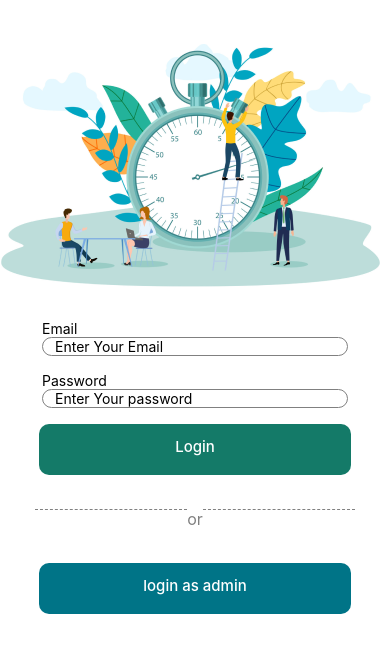
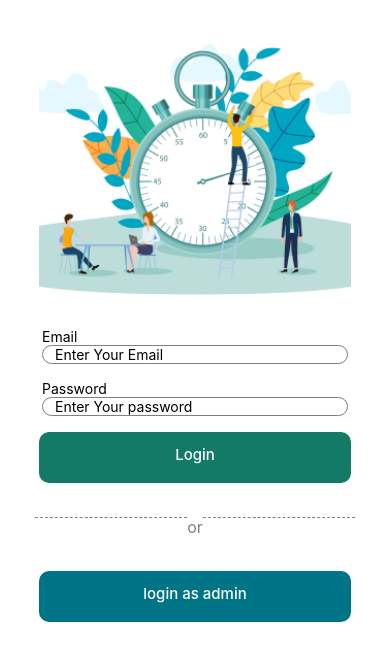
Before and after one commit to OXAYR/Clockin-Amt-Native, a React Native app: screen / in a window 390 px wide. Shown: the top 660 px of the page. Built offline with nearby package versions, Linux system fonts and the light colour scheme.

Commit message:
made tge login image

```diff
--- a/src/Screens/LoginScreen/Index.js
+++ b/src/Screens/LoginScreen/Index.js
@@ -8,10 +8,12 @@ import CustomText from '../../Components/CustomText';
 const Login = () => {
   return (
     <SafeAreaView style={style.loginWrapper}>
-      <Image
-        style={style.loginImage}
-        source={require('../../assets/login.png')}
-      />
+      <View style={style.loginImageWrapper}>
+        <Image
+          style={style.loginImage}
+          source={require('../../assets/login.png')}
+        />
+      </View>
       <Input label="Email" placeholder="Enter Your Email" />
       <Input
         label="Password"
--- a/src/Screens/LoginScreen/styles.js
+++ b/src/Screens/LoginScreen/styles.js
@@ -8,9 +8,18 @@ export const style = StyleSheet.create({
   loginWrapper: {
     flexDirection: 'column',
     marginVertical: heightPercentageToDP('5%'),
+    backgroundColor: 'white',
+  },
+  loginImageWrapper: {
+    flexDirection: 'row',
+    justifyContent: 'center',
+    alignItems: 'center',
   },
   loginImage: {
     marginBottom: heightPercentageToDP('3%'),
+    width: widthPercentageToDP(80),
+    height: heightPercentageToDP(30),
+    objectFit: 'contain',
   },
   buttonStyle: {
     width: widthPercentageToDP('80%'),
```
